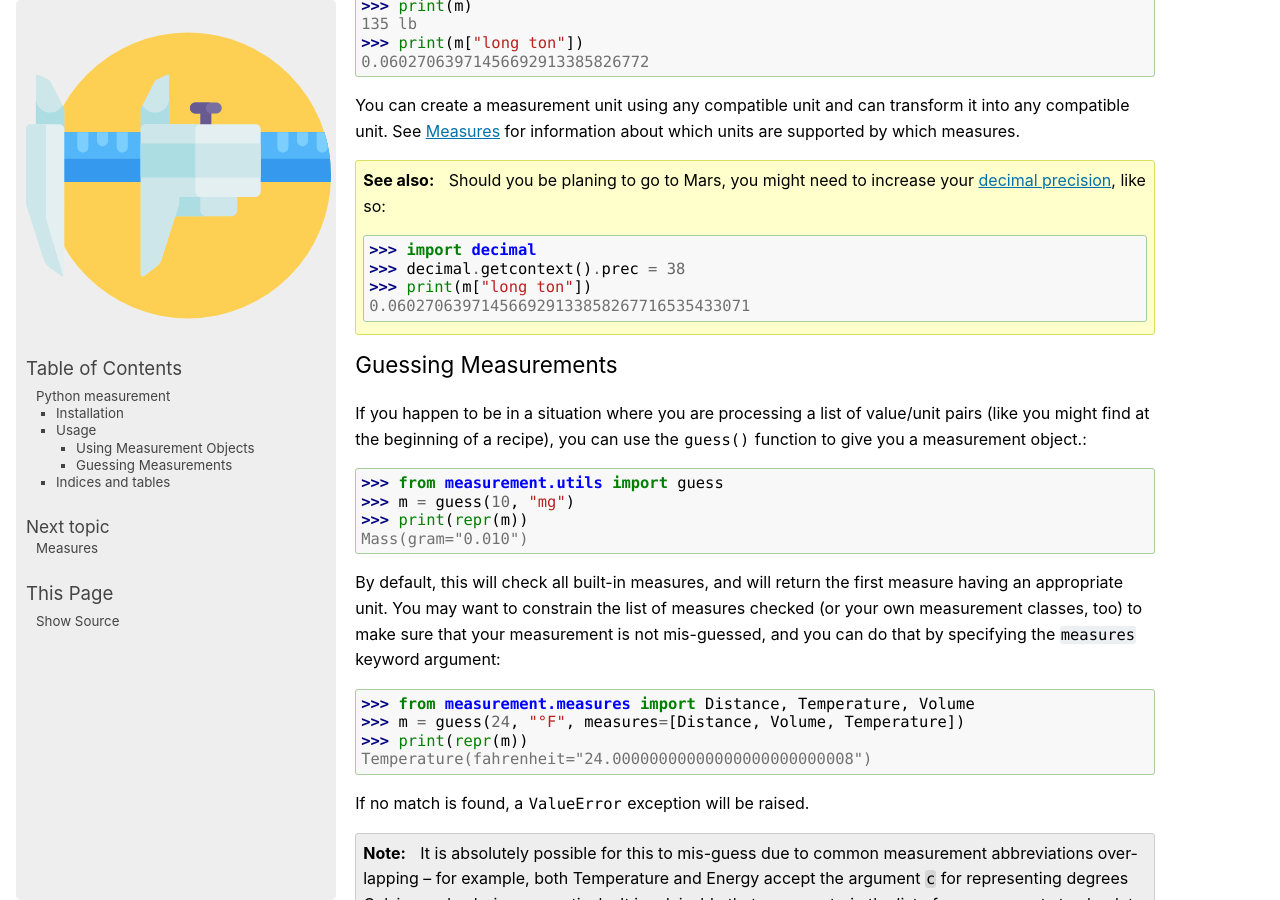
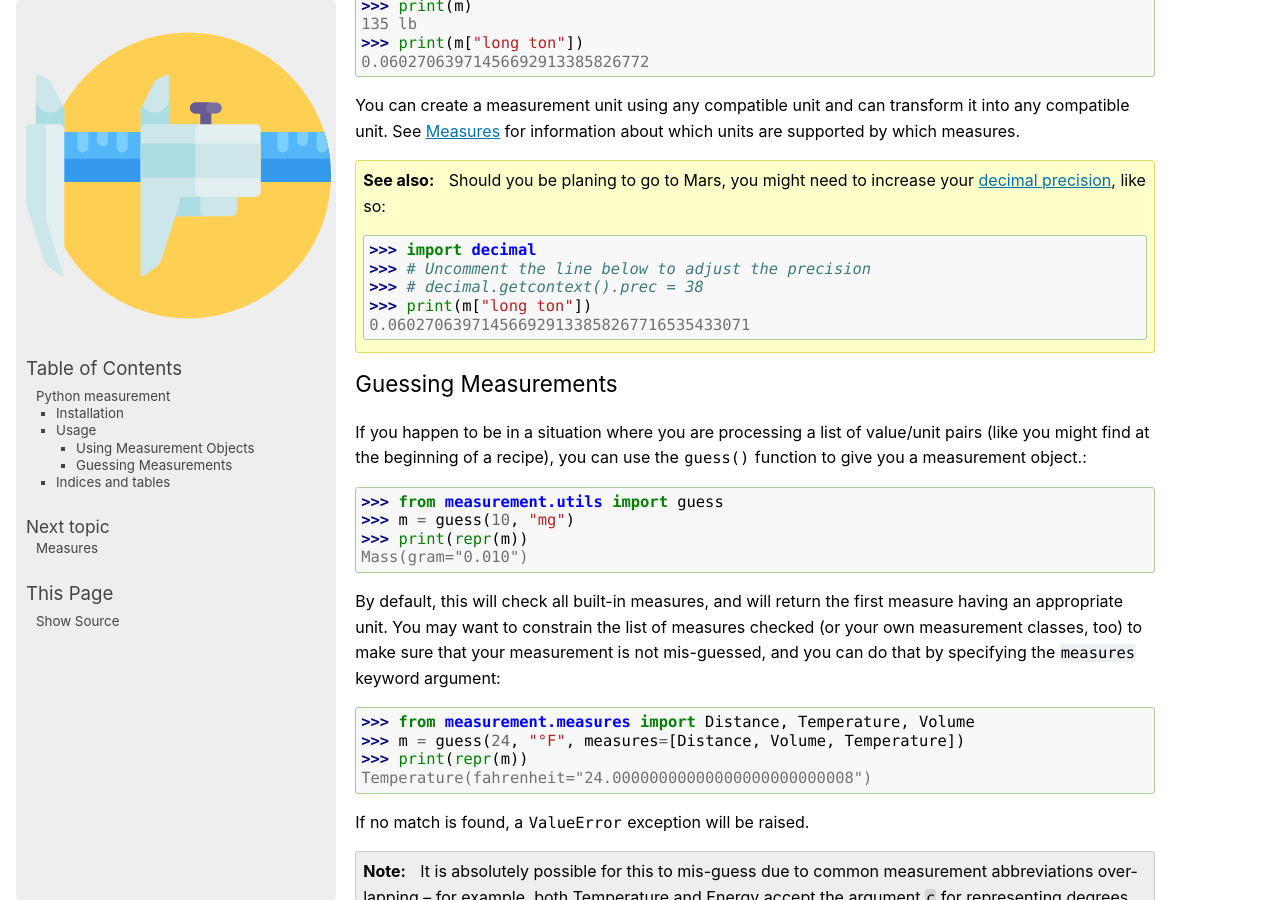
Before and after one commit to coddingtonbear/python-measurement, a Sphinx documentation site: the page built from docs/index.rst, in a window 1280 px wide and 900 px high, scrolled down 1007 px. Built offline with Sphinx 7.4.7, drawn with Linux system fonts in a browser that asks for light colours; the version number could not be read and is left out.

```diff
--- a/docs/index.rst
+++ b/docs/index.rst
@@ -45,7 +45,8 @@ units are supported by which measures.
     .. code-block:: python
 
         >>> import decimal
-        >>> decimal.getcontext().prec = 38
+        >>> # Uncomment the line below to adjust the precision
+        >>> # decimal.getcontext().prec = 38
         >>> print(m["long ton"])
         0.060270639714566929133858267716535433071
 
```
